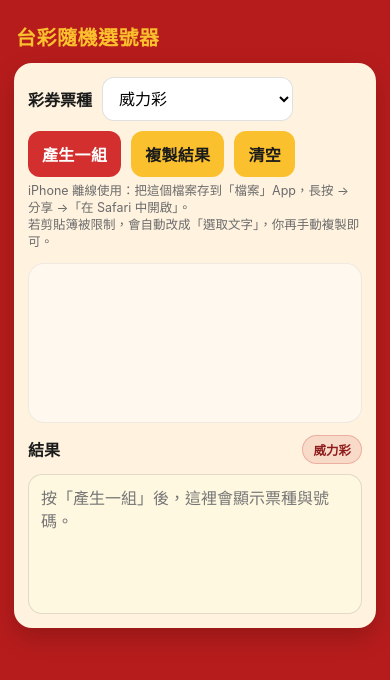
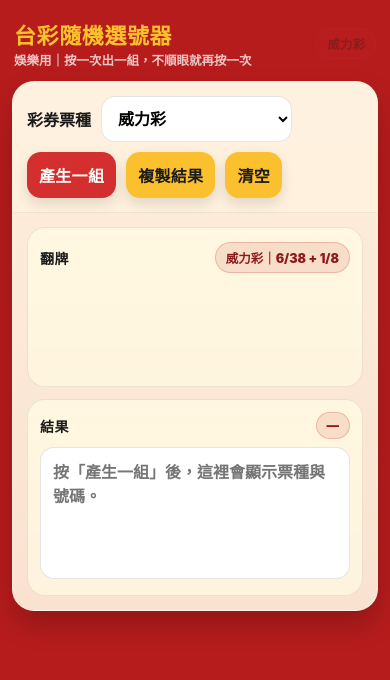
Before and after one commit to s24655532-ai/lotto, a plain HTML site: page index.html in a window 390 px wide. Drawn offline with Linux system fonts and the light colour scheme.

Commit message:
Update index.html

```diff
--- a/index.html
+++ b/index.html
@@ -9,195 +9,241 @@
     :root{
       --bg:#B71C1C;
       --panel:#FFF3E0;
+      --panel2:#FFF8E1;
       --gold:#FBC02D;
+      --gold2:#FFE082;
       --red:#C62828;
       --red2:#D32F2F;
       --text:#1B1B1B;
       --muted:#6b6b6b;
-      --cardW:86px;
-      --cardH:118px;
+      --stroke:rgba(0,0,0,.10);
+      --shadow:0 14px 28px rgba(0,0,0,.20);
+      --radius:18px;
+      --cardW:76px;
+      --cardH:112px;
       --gap:10px;
-      --radius:14px;
-      --shadow:0 10px 25px rgba(0,0,0,.18);
     }
     *{box-sizing:border-box}
     body{
       margin:0;
-      font-family:-apple-system,BlinkMacSystemFont,"Microsoft JhengHei","PingFang TC","Noto Sans TC",system-ui,Segoe UI,Roboto,Arial,sans-serif;
+      font-family:-apple-system,BlinkMacSystemFont,"PingFang TC","Microsoft JhengHei","Noto Sans TC",system-ui,Segoe UI,Roboto,Arial,sans-serif;
       background:var(--bg);
       color:var(--text);
       -webkit-font-smoothing:antialiased;
       -moz-osx-font-smoothing:grayscale;
     }
-    .wrap{max-width:980px;margin:0 auto;padding:16px 14px 18px}
-    .title{
+    .wrap{max-width:980px;margin:0 auto;padding:18px 14px 22px}
+    .brand{
+      display:flex;align-items:center;justify-content:space-between;gap:12px;
+      margin:2px 2px 12px;
+    }
+    .brand h1{
+      margin:0;
       color:var(--gold);
-      font-weight:800;
+      font-weight:900;
+      letter-spacing:.6px;
       font-size:22px;
-      letter-spacing:.5px;
-      margin:6px 2px 12px;
     }
-    .panel{
-      background:var(--panel);
-      border-radius:18px;
+    .brand .sub{
+      color:rgba(255,255,255,.75);
+      font-size:12.5px;
+      font-weight:700;
+    }
+    .shell{
+      background:linear-gradient(180deg, rgba(255,243,224,.98), rgba(255,243,224,.92));
+      border:1px solid rgba(255,255,255,.35);
+      border-radius:22px;
+      box-shadow:var(--shadow);
+      overflow:hidden;
+    }
+    .top{
       padding:14px;
-      box-shadow:var(--shadow);
+      background:rgba(255,243,224,.85);
+      border-bottom:1px solid rgba(0,0,0,.06);
     }
     .row{display:flex;gap:10px;flex-wrap:wrap;align-items:center}
     .row + .row{margin-top:10px}
-    label{font-weight:700}
-    select,button,textarea,input{
+    label{font-weight:900}
+    select,button,textarea{
       font:inherit;
     }
     select{
-      padding:10px 12px;
-      border-radius:12px;
-      border:1px solid rgba(0,0,0,.12);
+      padding:11px 12px;
+      border-radius:14px;
+      border:1px solid var(--stroke);
       background:#fff;
-      min-width:190px;
+      min-width:170px;
       outline:none;
+      font-weight:800;
     }
     button{
       padding:11px 14px;
-      border-radius:12px;
+      border-radius:14px;
       border:0;
-      font-weight:800;
+      font-weight:900;
       letter-spacing:.3px;
       cursor:pointer;
       user-select:none;
       -webkit-tap-highlight-color:transparent;
+      box-shadow:0 6px 14px rgba(0,0,0,.12);
     }
     .btn-primary{background:var(--red2);color:#fff}
     .btn-gold{background:var(--gold);color:#1b1b1b}
-    button:disabled{opacity:.55;cursor:not-allowed}
-    .hint{
-      color:var(--muted);
-      font-size:12.5px;
-      margin-top:6px;
-      line-height:1.35;
+    button:disabled{opacity:.55;cursor:not-allowed;box-shadow:none}
+
+    .body{
+      padding:14px;
+      display:grid;
+      grid-template-columns: 1fr;
+      gap:12px;
     }
 
-    /* Stage (cards) */
+    /* Stage */
     .stage{
-      margin-top:12px;
-      background:#fff8ee;
-      border-radius:16px;
-      padding:14px 12px;
+      background:linear-gradient(180deg, rgba(255,248,225,.95), rgba(255,248,225,.80));
+      border:1px solid rgba(0,0,0,.08);
+      border-radius:18px;
+      padding:14px 12px 16px;
       overflow:hidden;
       position:relative;
       min-height:160px;
-      border:1px solid rgba(0,0,0,.06);
     }
+    .stageHead{
+      display:flex;align-items:center;justify-content:space-between;
+      margin-bottom:10px;
+    }
+    .stageHead .t{
+      font-weight:900;
+      font-size:14px;
+      letter-spacing:.4px;
+    }
+    .pill{
+      background:rgba(198,40,40,.12);
+      color:#8e1b1b;
+      border:1px solid rgba(198,40,40,.22);
+      padding:5px 10px;
+      border-radius:999px;
+      font-size:12.5px;
+      font-weight:900;
+      white-space:nowrap;
+    }
+
     .deck{
       display:flex;
       gap:var(--gap);
       align-items:center;
       justify-content:center;
       position:relative;
-      transform:translateX(-120%);
+      transform:translateX(-110%);
       opacity:0;
     }
     .deck.enter{
-      animation:slideIn .26s cubic-bezier(.18,.86,.24,1) forwards;
+      animation:slideIn .28s cubic-bezier(.18,.86,.24,1) forwards;
     }
     @keyframes slideIn{
       to{transform:translateX(0);opacity:1}
     }
+
     .card{
       width:var(--cardW);
       height:var(--cardH);
-      border-radius:var(--radius);
+      border-radius:16px;
       background:var(--red);
       border:3px solid var(--gold);
-      box-shadow:0 10px 18px rgba(0,0,0,.18);
-      display:flex;
-      align-items:center;
-      justify-content:center;
+      box-shadow:0 10px 18px rgba(0,0,0,.16);
       position:relative;
       transform-style:preserve-3d;
-      perspective:800px;
+      perspective:900px;
+      will-change:transform;
     }
     .card.special{border-width:5px}
-    .face, .back{
-      position:absolute;
-      inset:0;
-      display:flex;
-      align-items:center;
-      justify-content:center;
+    .face,.back{
+      position:absolute;inset:0;
+      display:flex;align-items:center;justify-content:center;
+      border-radius:16px;
       backface-visibility:hidden;
-      border-radius:var(--radius);
       color:var(--gold);
-      font-weight:900;
+      font-weight:1000;
     }
     .back{
-      font-size:38px; /* 皇冠大小 */
+      background:
+        radial-gradient(circle at 30% 20%, rgba(255,224,130,.35), transparent 55%),
+        radial-gradient(circle at 70% 75%, rgba(255,224,130,.18), transparent 60%),
+        var(--red);
       transform:rotateY(0deg);
-      background:var(--red);
+      font-size:38px;
+      text-shadow:0 2px 0 rgba(0,0,0,.10);
     }
     .face{
-      font-size:30px;
+      background:
+        radial-gradient(circle at 30% 20%, rgba(255,224,130,.18), transparent 58%),
+        radial-gradient(circle at 70% 75%, rgba(255,224,130,.12), transparent 62%),
+        var(--red);
       transform:rotateY(180deg);
-      background:var(--red);
+      font-size:28px;
+      letter-spacing:.5px;
+      text-shadow:0 2px 0 rgba(0,0,0,.12);
     }
+
+    /* Flip: two-phase to look snappier on iPhone */
     .card.flipping{
-      animation:flip .18s ease-in-out forwards;
+      animation:flip .22s cubic-bezier(.2,.8,.2,1) forwards;
     }
     @keyframes flip{
-      from{transform:rotateY(0deg)}
-      to{transform:rotateY(180deg)}
+      0%{transform:rotateY(0deg) scale(1)}
+      55%{transform:rotateY(90deg) scale(.98)}
+      100%{transform:rotateY(180deg) scale(1)}
     }
 
     /* Results */
     .results{
-      margin-top:12px;
-      display:grid;
-      grid-template-columns: 1fr;
-      gap:10px;
+      background:linear-gradient(180deg, rgba(255,248,225,.92), rgba(255,248,225,.78));
+      border:1px solid rgba(0,0,0,.08);
+      border-radius:18px;
+      padding:12px;
     }
-    .resultHead{
-      font-weight:900;
-      display:flex;
-      align-items:center;
-      justify-content:space-between;
-      gap:10px;
+    .resultsHead{
+      display:flex;align-items:center;justify-content:space-between;
+      margin-bottom:8px;
     }
-    .badge{
-      background:rgba(198,40,40,.12);
-      color:#8e1b1b;
-      border:1px solid rgba(198,40,40,.25);
-      padding:4px 10px;
-      border-radius:999px;
-      font-size:12.5px;
-      font-weight:800;
-      white-space:nowrap;
-    }
+    .resultsHead .t{font-weight:900;font-size:14px;letter-spacing:.4px}
     textarea{
       width:100%;
-      min-height:140px;
+      min-height:132px;
       resize:none;
       border-radius:14px;
-      border:1px solid rgba(0,0,0,.12);
+      border:1px solid rgba(0,0,0,.10);
       padding:12px;
-      line-height:1.45;
-      background:#fff8e1;
+      line-height:1.5;
+      background:#fff;
       outline:none;
+      font-weight:800;
+      color:#111;
     }
 
     /* Mobile tuning */
     @media (max-width:520px){
-      :root{ --cardW:72px; --cardH:106px; --gap:8px; }
+      :root{ --cardW:64px; --cardH:104px; --gap:8px; }
       .back{font-size:34px}
-      .face{font-size:28px}
-      .title{font-size:20px}
+      .face{font-size:26px}
+      button{padding:11px 12px}
       select{min-width:160px}
+      .wrap{padding:16px 12px 20px}
     }
   </style>
 </head>
 <body>
   <div class="wrap">
-    <div class="title">台彩隨機選號器</div>
+    <div class="brand">
+      <div>
+        <h1>台彩隨機選號器</h1>
+        <div class="sub">娛樂用｜按一次出一組，不順眼就再按一次</div>
+      </div>
+      <div class="pill" id="pillTicket">—</div>
+    </div>
 
-    <div class="panel">
+    <div class="shell">
+      <div class="top">
         <div class="row">
           <label for="ticket">彩券票種</label>
           <select id="ticket">
@@ -208,58 +254,64 @@
             <option>4星彩</option>
             <option>刮刮樂（幸運數字）</option>
           </select>
-
+        </div>
+        <div class="row">
           <button id="btnGen" class="btn-primary">產生一組</button>
           <button id="btnCopy" class="btn-gold">複製結果</button>
           <button id="btnClear" class="btn-gold">清空</button>
         </div>
-
-      <div class="hint">
-        iPhone 離線使用：把這個檔案存到「檔案」App，長按 → 分享 →「在 Safari 中開啟」。<br/>
-        若剪貼簿被限制，會自動改成「選取文字」，你再手動複製即可。
       </div>
 
+      <div class="body">
         <div class="stage" aria-label="cards stage">
+          <div class="stageHead">
+            <div class="t">翻牌</div>
+            <div class="pill" id="pillRule">—</div>
+          </div>
           <div id="deck" class="deck" aria-live="polite"></div>
         </div>
 
         <div class="results">
-        <div class="resultHead">
-          <div>結果</div>
-          <div id="ticketBadge" class="badge">—</div>
+          <div class="resultsHead">
+            <div class="t">結果</div>
+            <div class="pill" id="pillLast">—</div>
           </div>
           <textarea id="output" readonly placeholder="按「產生一組」後，這裡會顯示票種與號碼。"></textarea>
+        </div>
       </div>
     </div>
   </div>
 
 <script>
 (() => {
-  // ----- Config -----
+  // ---------- Config ----------
   const BACK_SYMBOL = "👑";
-  const ENTRANCE_PAUSE_MS = 280;  // 進場後停一下再翻
-  const FLIP_GAP_MS = 70;         // 每張翻牌間隔
-  const DECK_ENTER_MS = 260;      // 進場動畫時間（對應 CSS slideIn）
-  const MAX_HISTORY_LINES = 300;  // 避免 textarea 太肥
+  const ENTRANCE_PAUSE_MS = 320;  // 進場後停頓，確保看得到牌背
+  const FLIP_GAP_MS = 90;         // 每張翻牌間隔（iPhone 看起來更舒服）
+  const DECK_ENTER_MS = 280;
+  const MAX_HISTORY_LINES = 240;
 
-  // ----- Rules -----
+  // ---------- Rules ----------
   const rules = {
-    "大樂透": { type:"lotto", main:[1,49,6] },
-    "威力彩": { type:"power", main:[1,38,6], special:[1,8,1] },
-    "今彩539": { type:"lotto", main:[1,39,5] },
-    "3星彩": { type:"digits", len:3 },
-    "4星彩": { type:"digits", len:4 },
-    "刮刮樂（幸運數字）": { type:"scratch", range:[1,100] }
+    "大樂透": { type:"lotto", main:[1,49,6], label:"6/49" },
+    "威力彩": { type:"power", main:[1,38,6], special:[1,8,1], label:"6/38 + 1/8" },
+    "今彩539": { type:"lotto", main:[1,39,5], label:"5/39" },
+    "3星彩": { type:"digits", len:3, label:"3位數" },
+    "4星彩": { type:"digits", len:4, label:"4位數" },
+    "刮刮樂（幸運數字）": { type:"scratch", range:[1,100], label:"1~100" }
   };
 
-  // ----- DOM -----
+  // ---------- DOM ----------
   const elTicket = document.getElementById("ticket");
   const elDeck   = document.getElementById("deck");
   const elOut    = document.getElementById("output");
-  const elBadge  = document.getElementById("ticketBadge");
   const btnGen   = document.getElementById("btnGen");
   const btnCopy  = document.getElementById("btnCopy");
   const btnClear = document.getElementById("btnClear");
+
+  const pillTicket = document.getElementById("pillTicket");
+  const pillRule   = document.getElementById("pillRule");
+  const pillLast   = document.getElementById("pillLast");
 
   let busy = false;
 
@@ -271,12 +323,11 @@
     elTicket.disabled = v;
   }
 
-  function randInt(min, max){
-    return Math.floor(Math.random()*(max-min+1))+min;
-  }
+  function sleep(ms){ return new Promise(res => setTimeout(res, ms)); }
+  function randInt(min, max){ return Math.floor(Math.random()*(max-min+1))+min; }
+  function fmt2(n){ return String(n).padStart(2,"0"); }
 
   function sampleUnique(min, max, k){
-    // Fisher–Yates partial shuffle
     const arr = [];
     for(let i=min;i<=max;i++) arr.push(i);
     for(let i=arr.length-1;i>0;i--){
@@ -286,7 +337,10 @@
     return arr.slice(0,k).sort((a,b)=>a-b);
   }
 
-  function fmt2(n){ return String(n).padStart(2,"0"); }
+  function describeRule(ticket){
+    const r = rules[ticket];
+    return r?.label ? `${ticket}｜${r.label}` : ticket;
+  }
 
   function buildOneSet(ticket){
     const r = rules[ticket];
@@ -323,7 +377,6 @@
       };
     }
 
-    // lotto
     const main = sampleUnique(...r.main);
     return {
       ticket,
@@ -336,22 +389,24 @@
   function clearDeck(){
     elDeck.classList.remove("enter");
     elDeck.innerHTML = "";
-    // force reflow so next enter anim always plays
     void elDeck.offsetWidth;
   }
 
   function makeCard(isSpecial){
     const card = document.createElement("div");
-    card.className = "card" + (isSpecial ? " special":"");
+    card.className = "card" + (isSpecial ? " special" : "");
+
     const back = document.createElement("div");
     back.className = "back";
     back.textContent = BACK_SYMBOL;
+
     const face = document.createElement("div");
     face.className = "face";
     face.textContent = ""; // 防止提前露牌
+
     card.appendChild(back);
     card.appendChild(face);
-    return { card, face, back };
+    return { card, face };
   }
 
   function renderDeck(count, specials){
@@ -370,53 +425,23 @@
     return sleep(DECK_ENTER_MS);
   }
 
-  function sleep(ms){ return new Promise(res=>setTimeout(res, ms)); }
+  async function flipOne(ref, value){
+    // set value right before flip; still hidden until rotated
+    ref.face.textContent = value;
 
-  async function flipOne(ref, value){
-    // ensure no early reveal
-    ref.face.textContent = "";
     ref.card.classList.remove("flipping");
+    ref.card.style.transform = ""; // reset lock
     void ref.card.offsetWidth;
 
-    // start flip
-    ref.face.textContent = value; // set right before animation (still not visible until rotated)
     ref.card.classList.add("flipping");
-
-    // wait animation end
-    await sleep(180);
+    await sleep(220);
     ref.card.classList.remove("flipping");
-    // keep at 180deg visually by setting transform inline
-    // (CSS animation ends at 180 but may snap; lock it)
     ref.card.style.transform = "rotateY(180deg)";
-  }
-
-  async function runSequence(ticket){
-    const { cards, specials, text } = buildOneSet(ticket);
-
-    // badge shows ticket
-    elBadge.textContent = ticket;
-
-    // create deck (cards not visible until now)
-    const refs = renderDeck(cards.length, specials);
-
-    // entrance + pause so you can see card backs
-    await deckEnter();
-    await sleep(ENTRANCE_PAUSE_MS);
-
-    // flip one by one
-    for(let i=0;i<cards.length;i++){
-      await flipOne(refs[i], cards[i]);
-      await sleep(FLIP_GAP_MS);
-    }
-
-    // append output (includes ticket title)
-    appendOutput(text + "\n");
   }
 
   function appendOutput(s){
     const cur = elOut.value || "";
     let next = (cur ? (cur.trimEnd() + "\n") : "") + s.trimEnd();
-    // keep last N lines
     const lines = next.split("\n");
     if(lines.length > MAX_HISTORY_LINES){
       next = lines.slice(lines.length - MAX_HISTORY_LINES).join("\n");
@@ -425,18 +450,35 @@
     elOut.scrollTop = elOut.scrollHeight;
   }
 
+  async function runSequence(ticket){
+    const pack = buildOneSet(ticket);
+    const { cards, specials, text } = pack;
+
+    // Pills
+    pillTicket.textContent = ticket;
+    pillRule.textContent = describeRule(ticket);
+    pillLast.textContent = ticket;
+
+    const refs = renderDeck(cards.length, specials);
+
+    await deckEnter();
+    await sleep(ENTRANCE_PAUSE_MS);
+
+    for(let i=0;i<cards.length;i++){
+      await flipOne(refs[i], cards[i]);
+      await sleep(FLIP_GAP_MS);
+    }
+
+    appendOutput(text + "\n");
+  }
+
   async function onGen(){
     if(busy) return;
     setBusy(true);
-
-    // reset deck transforms (important for repeated plays)
-    clearDeck();
-
-    const ticket = elTicket.value;
     try{
-      await runSequence(ticket);
+      await runSequence(elTicket.value);
     }catch(e){
-      appendOutput(`【${ticket}】\n(發生錯誤：${e?.message || e})\n\n`);
+      appendOutput(`【${elTicket.value}】\n(發生錯誤：${e?.message || e})\n\n`);
     }finally{
       setBusy(false);
     }
@@ -444,28 +486,22 @@
 
   async function onCopy(){
     const text = elOut.value.trim();
-    if(!text){
-      // no popup; iPhone friendly
-      return;
-    }
-    // Try Clipboard API
+    if(!text) return;
+
     try{
       await navigator.clipboard.writeText(text);
-      // silent success (iOS popups are annoying)
-      return;
     }catch(_e){
-      // fallback: select text for manual copy
+      // fallback: select
       elOut.focus();
       elOut.select();
-      // iOS Safari sometimes needs this
-      document.execCommand && document.execCommand("copy"); // may still be blocked, but selection helps
+      document.execCommand && document.execCommand("copy");
     }
   }
 
   function onClear(){
     if(busy) return;
     elOut.value = "";
-    elBadge.textContent = "—";
+    pillLast.textContent = "—";
     clearDeck();
   }
 
@@ -474,8 +510,10 @@
   btnCopy.addEventListener("click", onCopy);
   btnClear.addEventListener("click", onClear);
 
-  // Initial state
-  elBadge.textContent = elTicket.value;
+  // Init pills
+  pillTicket.textContent = elTicket.value;
+  pillRule.textContent = describeRule(elTicket.value);
+  pillLast.textContent = "—";
 })();
 </script>
 </body>
```
Lines whose indentation alone changed are shown as unchanged.
